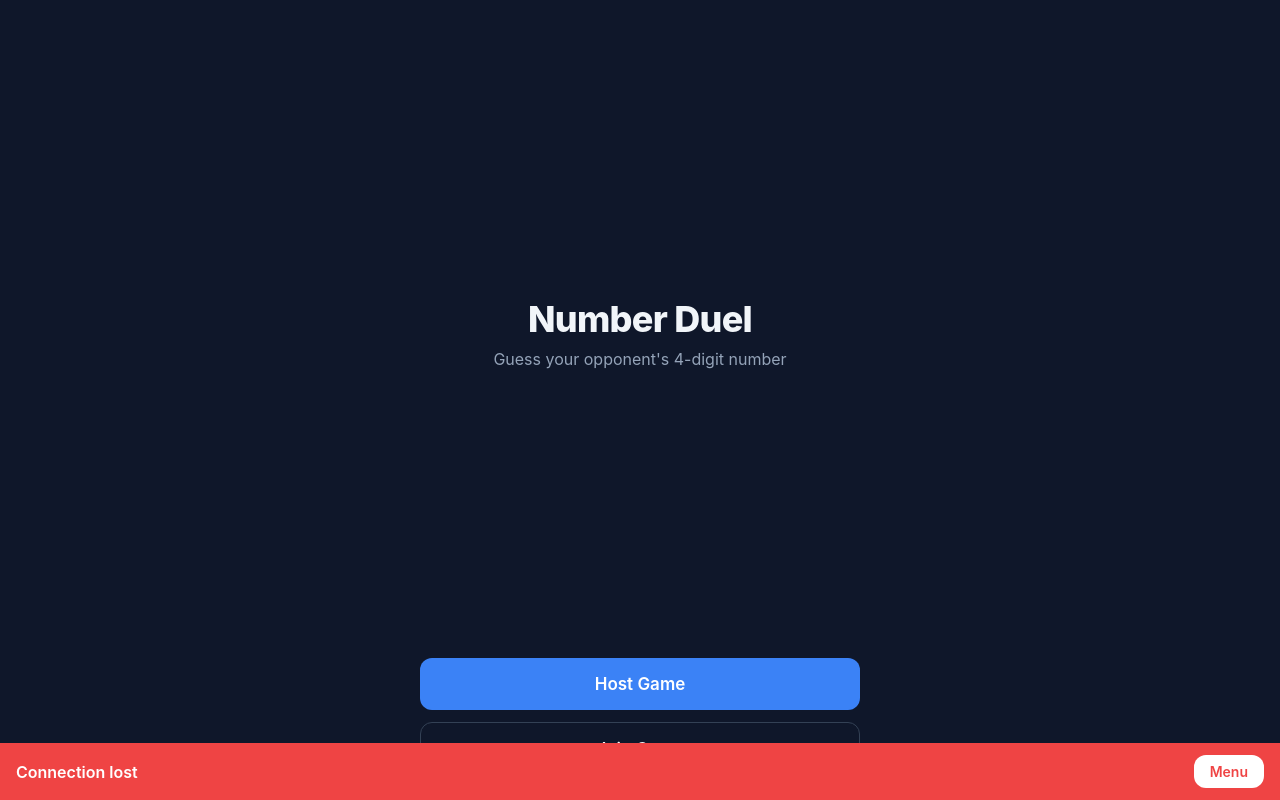
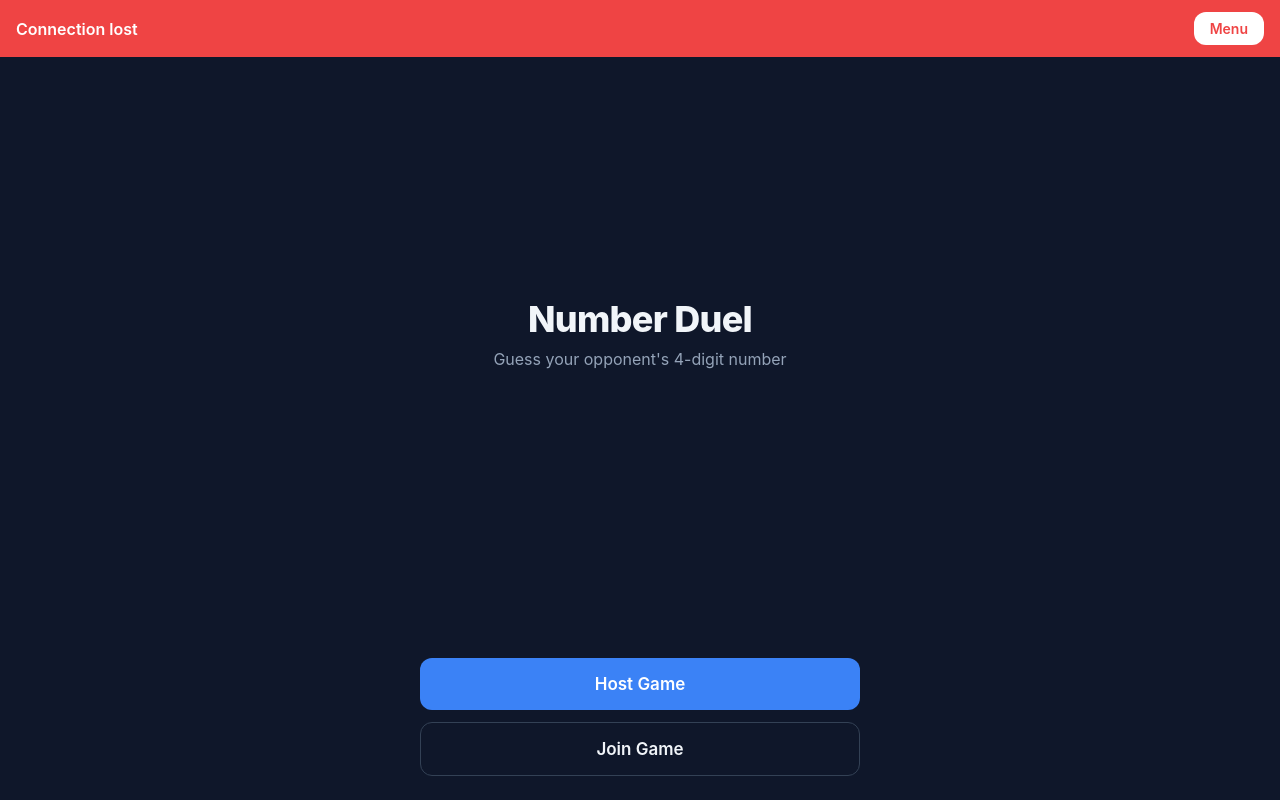
Before and after one commit to saeed-Underline/numduel, a plain HTML site: page index.html in a window 1280 px wide. Drawn offline with Linux system fonts and the light colour scheme.

Commit message:
Move disconnect banner to top so it doesn't cover bottom buttons (#1)

```diff
--- a/styles.css
+++ b/styles.css
@@ -244,13 +244,13 @@ button.secondary:hover { background: var(--surface); }
 /* ---- Disconnect banner ---- */
 .banner {
   position: fixed;
-  bottom: 0;
+  top: 0;
   left: 0;
   right: 0;
   background: var(--red);
   color: white;
   padding: 12px 16px;
-  padding-bottom: max(12px, env(safe-area-inset-bottom));
+  padding-top: max(12px, env(safe-area-inset-top));
   display: flex;
   justify-content: space-between;
   align-items: center;
@@ -265,3 +265,8 @@ button.secondary:hover { background: var(--surface); }
   color: var(--red);
   font-size: 14px;
 }
+
+/* Push the page content down so the banner doesn't cover anything when visible. */
+#app:has(#disconnect-banner:not([hidden])) {
+  padding-top: calc(72px + max(24px, env(safe-area-inset-top)));
+}
```
